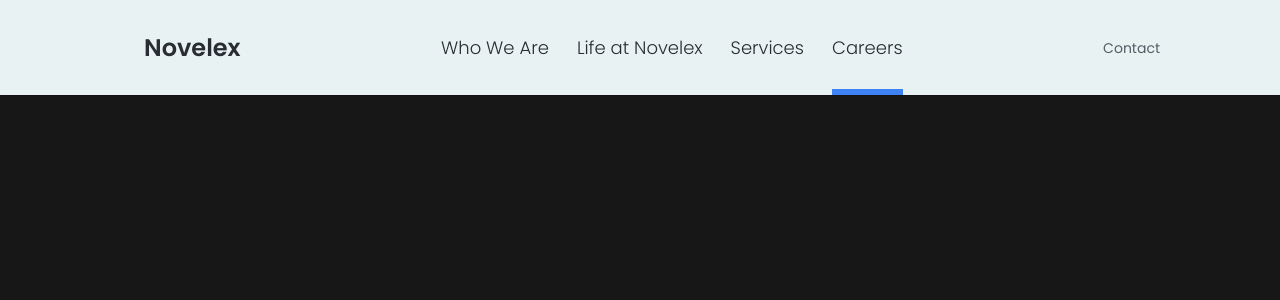
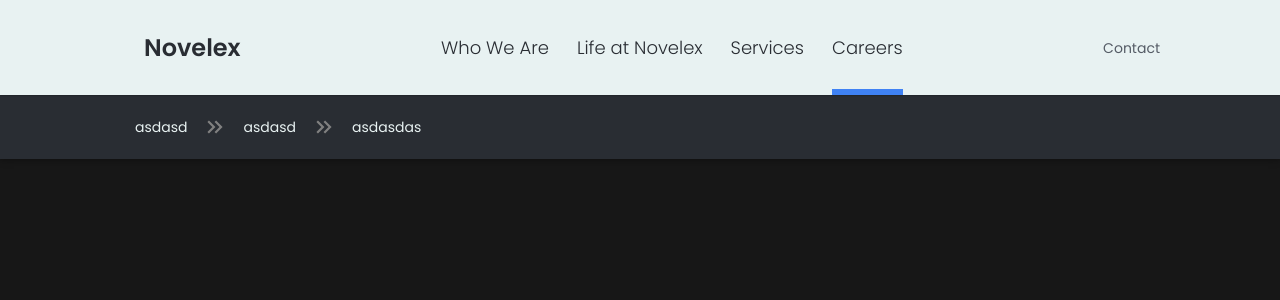
Before and after one commit to dhunanyan/novelex-consulting-llc, a Next.js app: page /careers in a window 1280 px wide. Shown: the top 300 px of the page. Built offline with nearby package versions, Linux system fonts and the light colour scheme; no server answers; some icons are missing.

Commit message:
feat(nav): added navigator)

```diff
--- a/src/components/HeroSection/HeroSection.styles.jsx
+++ b/src/components/HeroSection/HeroSection.styles.jsx
@@ -10,7 +10,6 @@ import styled from "styled-components";
 export const HeroWrapper = styled.section`
   background-color: ${MAIN_WHITE_COLOR};
   overflow: hidden;
-  padding: 95px 0 0 0;
 `;
 
 export const HeroContainer = styled.div`
--- /dev/null
+++ b/src/components/Navigator/Navigator.jsx
@@ -0,0 +1,32 @@
+import React from "react";
+import {
+  NavigatorContainer,
+  NavigatorIcon,
+  NavigatorItem,
+  NavigatorLink,
+  NavigatorList,
+  NavigatorWrapper,
+} from "./Navigator.styles";
+import { MdOutlineKeyboardDoubleArrowRight as Arrow } from "react-icons/md";
+const LIST = ["asdasd", "asdasd", "asdasdas"];
+
+export const Navigator = () => {
+  return (
+    <NavigatorWrapper>
+      <NavigatorContainer>
+        <NavigatorList>
+          {LIST.map((item, index) => (
+            <NavigatorItem>
+              <NavigatorLink>{item}</NavigatorLink>
+              {index !== LIST.length - 1 && (
+                <NavigatorIcon>
+                  <Arrow />
+                </NavigatorIcon>
+              )}
+            </NavigatorItem>
+          ))}
+        </NavigatorList>
+      </NavigatorContainer>
+    </NavigatorWrapper>
+  );
+};
--- /dev/null
+++ b/src/components/Navigator/Navigator.styles.jsx
@@ -0,0 +1,50 @@
+import styled from "styled-components";
+import {
+  Container,
+  MAIN_BLACK_COLOR,
+  MAIN_COLOR,
+  MAIN_WHITE_COLOR,
+} from "@/utils/styles";
+
+export const NavigatorWrapper = styled.nav`
+  padding: 95px 0 0 0;
+  width: 100%;
+  background-color: ${MAIN_BLACK_COLOR};
+  box-shadow: 0px 0px 8px 0px rgba(0, 0, 0, 0.47);
+  -webkit-box-shadow: 0px 0px 8px 0px rgba(0, 0, 0, 0.47);
+  -moz-box-shadow: 0px 0px 8px 0px rgba(0, 0, 0, 0.47);
+  transition: all 150ms ease-out;
+`;
+
+export const NavigatorContainer = styled.div`
+  ${Container};
+  width: 100%;
+  height: 40px;
+  padding-top: 12px;
+  padding-bottom: 12px;
+`;
+
+export const NavigatorList = styled.ul`
+  width: 100%;
+  height: 100%;
+  display: flex;
+  align-items: center;
+`;
+
+export const NavigatorItem = styled.li`
+  display: flex;
+  align-items: center;
+`;
+
+export const NavigatorLink = styled.a`
+  color: ${MAIN_WHITE_COLOR};
+  margin: 0 15px;
+`;
+
+export const NavigatorIcon = styled.div`
+  display: flex;
+  align-items: center;
+  justify-content: center;
+  font-size: 26px;
+  color: grey;
+`;
--- a/src/pages/_app.js
+++ b/src/pages/_app.js
@@ -1,10 +1,12 @@
 import { Header } from "@/components/Header/Header";
+import { Navigator } from "@/components/Navigator/Navigator";
 import "@/styles/globals.css";
 
 export default function App({ Component, pageProps }) {
   return (
     <>
       <Header />
+      <Navigator />
       <Component {...pageProps} />
     </>
   );
--- a/src/styles/globals.css
+++ b/src/styles/globals.css
@@ -155,32 +155,22 @@ body {
   font-family: "Poppins", sans-serif;
 }
 
-/* width */
 ::-webkit-scrollbar {
-  width: 12px;
-  background: #619ffc;
+  background: #3a3e44;
 }
-/* Track */
 ::-webkit-scrollbar-track {
-  background: #525252;
-  border-radius: 10px;
+  background: #d7e1e1;
+}
+::-webkit-scrollbar-thumb {
+  background: #3a3e44;
 }
 
-/* Handle */
-::-webkit-scrollbar-thumb {
-  background: #619ffc;
-  border-radius: 5px;
+::-webkit-scrollbar-thumb :hover {
+  background: #3a3e44;
 }
-
-/* Handle on hover */
-::-webkit-scrollbar-thumb :hover {
-  background: #4c89e4;
+::-webkit-scrollbar-corner {
+  background: #3a3e44;
 }
-
-::-webkit-scrollbar-corner {
-  background: #4c89e4;
-}
-
 input[type="file"] {
   display: none;
 }
```
